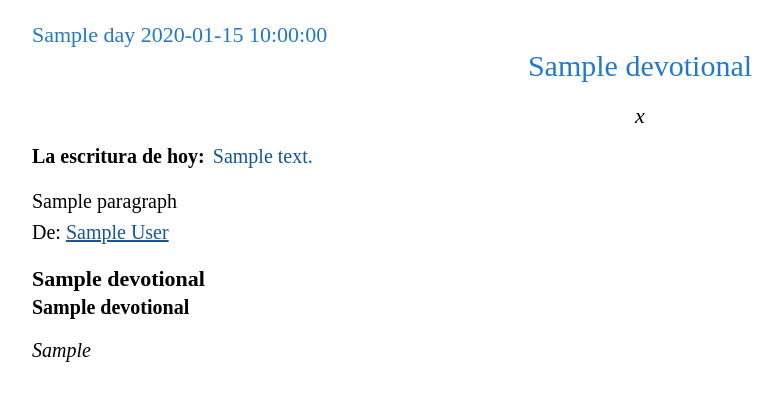
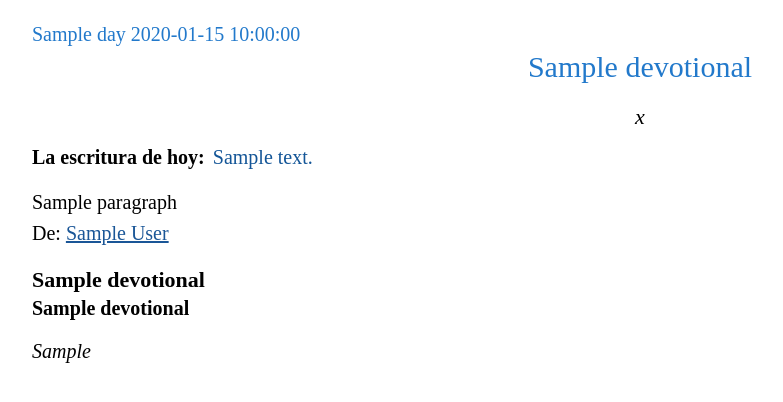
Before and after one commit to antastorga/antastorga.github.io, a Python web app: template templates/devotional.html.j2 in a window 1280 px wide. Shown: the top 402 px of the page, without its empty margins (0-783 px from the left). Run offline with Jinja, Linux system fonts and the light colour scheme; the template is opened without the code that fills it: most values are stand-ins (such as "Sample title", 1, 10 or a date in 2020).

Commit message:
modify margins

```diff
--- a/templates/devotional.html.j2
+++ b/templates/devotional.html.j2
@@ -8,10 +8,10 @@
 <div style="margin: 1.5em 1.5em;">
 
     <p
-        style="color: #2279cb; font-size: 22px; font-family: Serif; font-weight: lighter; line-height: 1em; margin-bottom: 0.1em;">
+        style="color: #2279cb; font-size: 20px; font-family: Serif; font-weight: lighter; line-height: 1em; margin-bottom: 0.25em;">
         {{devotional.day}} {{devotional.date}}</p>
     <h2
-        style="text-align: center; color: #2279cb; font-size: 30px; font-family: Serif; font-weight: lighter; margin-height: 0.1em; margin-top: 0.1em; margin-bottom: 0.1em;">
+        style="text-align: center; color: #2279cb; font-size: 30px; font-family: Serif; font-weight: lighter; margin-top: 0.2em; margin-bottom: 0.1em;">
         {{devotional.title}}</h2>
 
     <p
```
